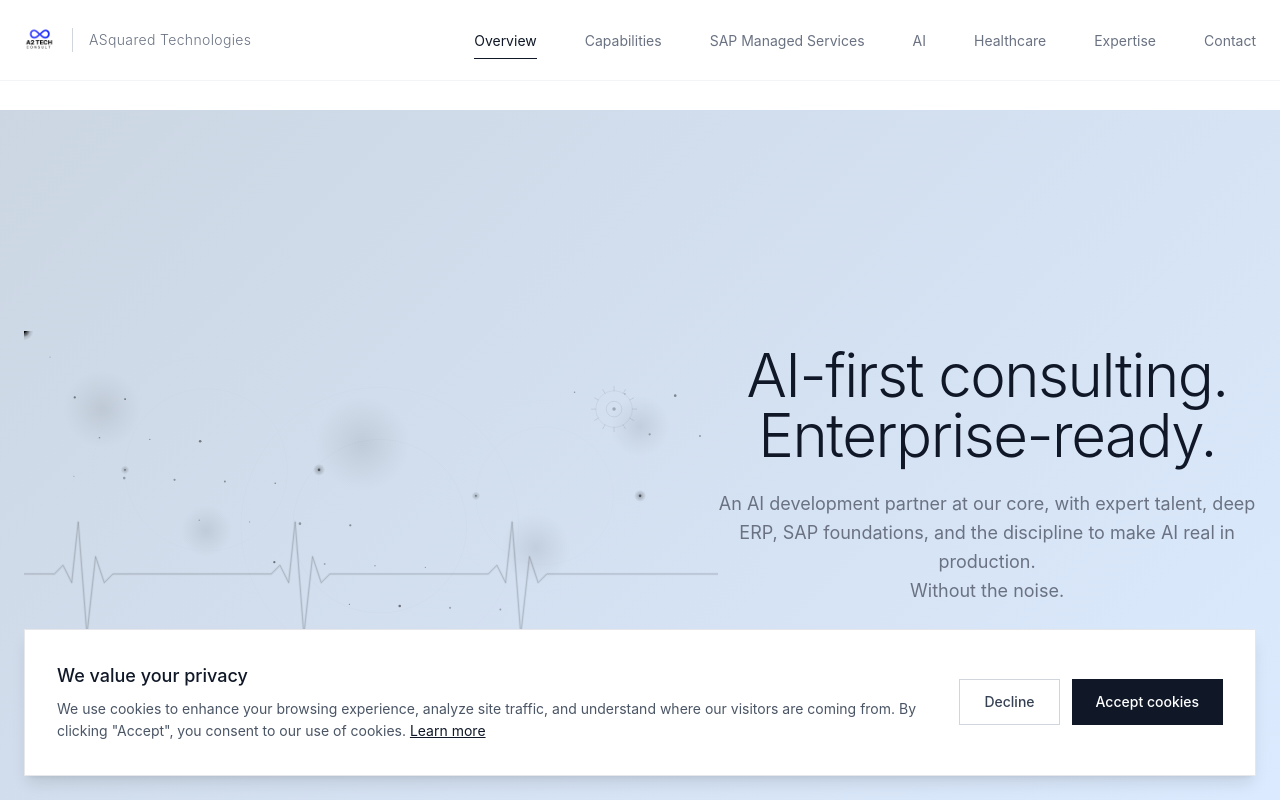
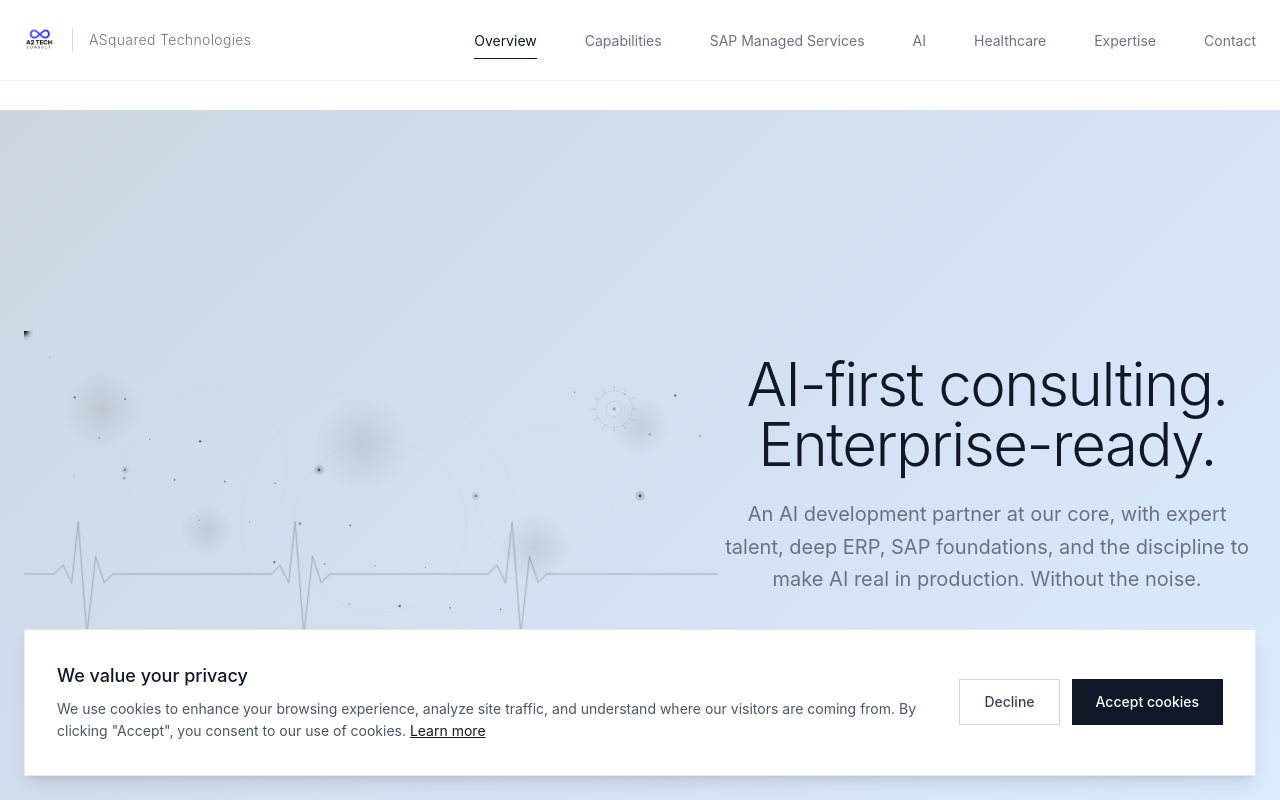
Before and after one commit to A2TechConsult/ASquared2, a React (Vite) app: page / in a window 1280 px wide. Shown: the top 800 px of the page. Built offline with nearby package versions, Linux system fonts and the light colour scheme.

Commit message:
Overview hero: remove <br /> so Without the noise flows inline

```diff
--- a/src/app/pages/Overview.tsx
+++ b/src/app/pages/Overview.tsx
@@ -45,8 +45,8 @@ export function Overview() {
           <h1 className="text-4xl md:text-5xl lg:text-6xl font-light text-gray-900 mb-6 tracking-tight">
             AI-first consulting. Enterprise-ready.
           </h1>
-          <p className="text-base md:text-lg text-gray-500 mb-12 max-w-3xl mx-auto leading-relaxed">
-            An AI development partner at our core, with expert talent, deep ERP, SAP foundations, and the discipline to make AI real in production.<br />Without the noise.
+          <p className="text-lg md:text-xl text-gray-500 mb-12 max-w-3xl mx-auto leading-relaxed">
+            An AI development partner at our core, with expert talent, deep ERP, SAP foundations, and the discipline to make AI real in production. Without the noise.
           </p>
           <div className="flex flex-col sm:flex-row gap-4 justify-center">
             <Link
```
